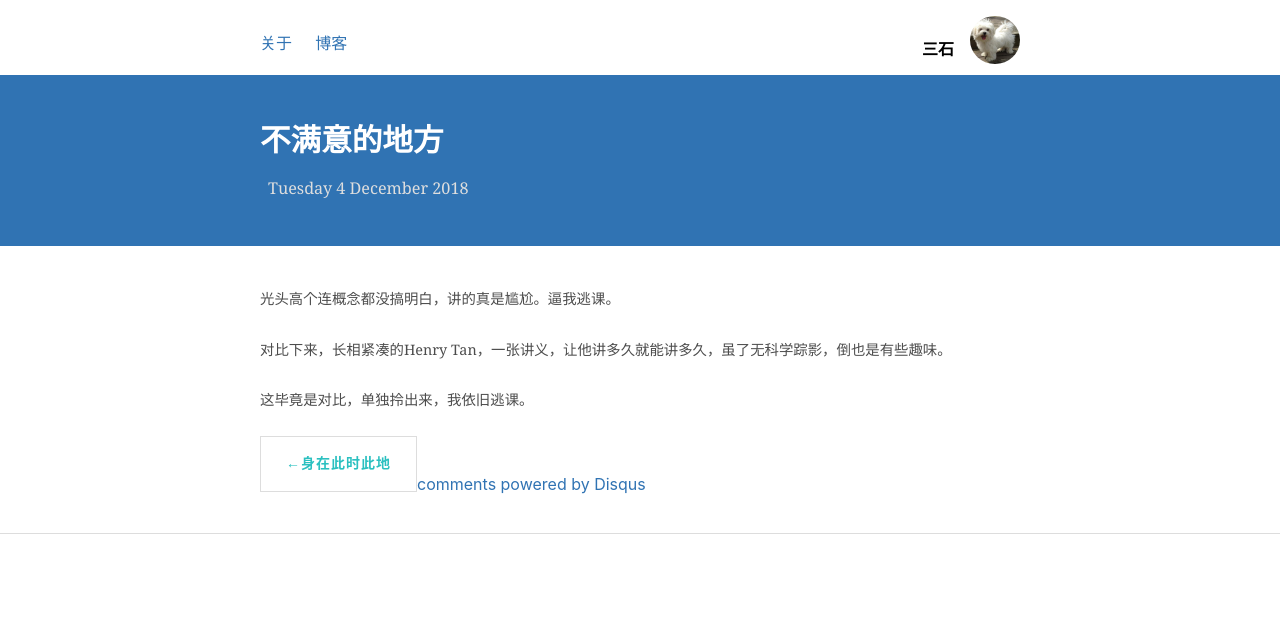
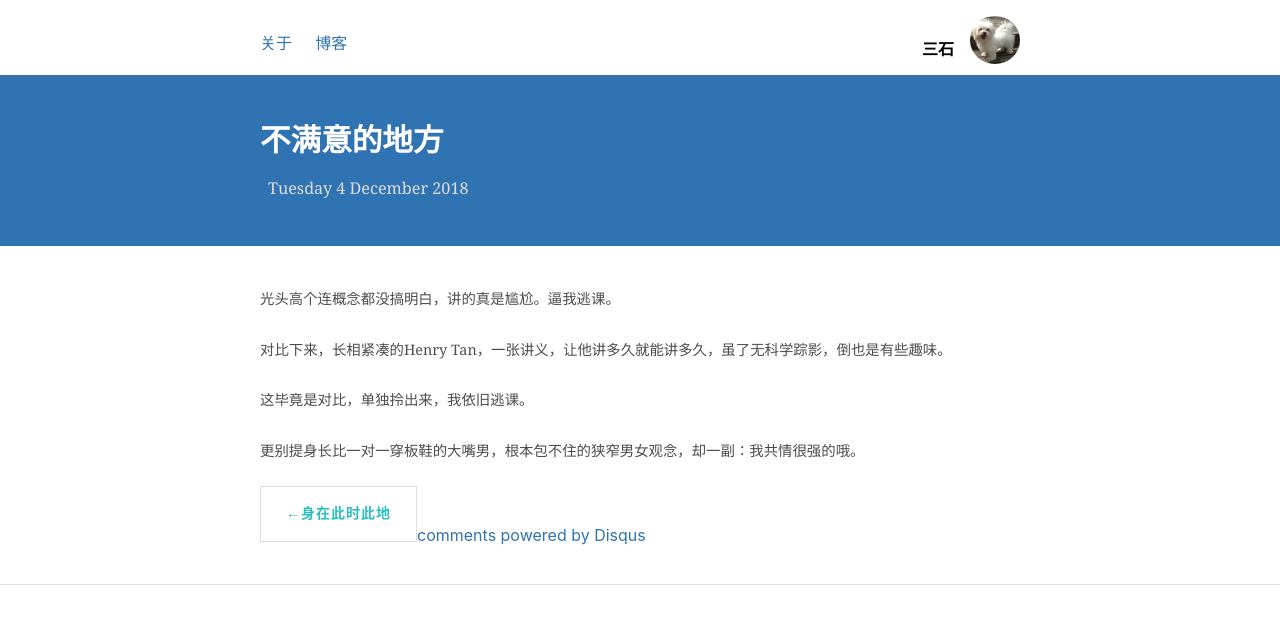
Before and after one commit to shirleysteve/1, a Jekyll site: the page built from _posts/2018-12-4-不满意的地方.md, in a window 1280 px wide. Shown: the top 624 px of the page. Built offline with Jekyll 4.4.1, drawn with Linux system fonts in a browser that asks for light colours; nearby versions of some CDN libraries; comment, search, counter and statistics services are not loaded.

Commit message:
Update 2018-12-4-不满意的地方.md

```diff
--- a/_posts/2018-12-4-不满意的地方.md
+++ b/_posts/2018-12-4-不满意的地方.md
@@ -9,3 +9,5 @@ title: 不满意的地方
 对比下来，长相紧凑的Henry Tan，一张讲义，让他讲多久就能讲多久，虽了无科学踪影，倒也是有些趣味。
 
 这毕竟是对比，单独拎出来，我依旧逃课。
+
+更别提身长比一对一穿板鞋的大嘴男，根本包不住的狭窄男女观念，却一副：我共情很强的哦。
```
